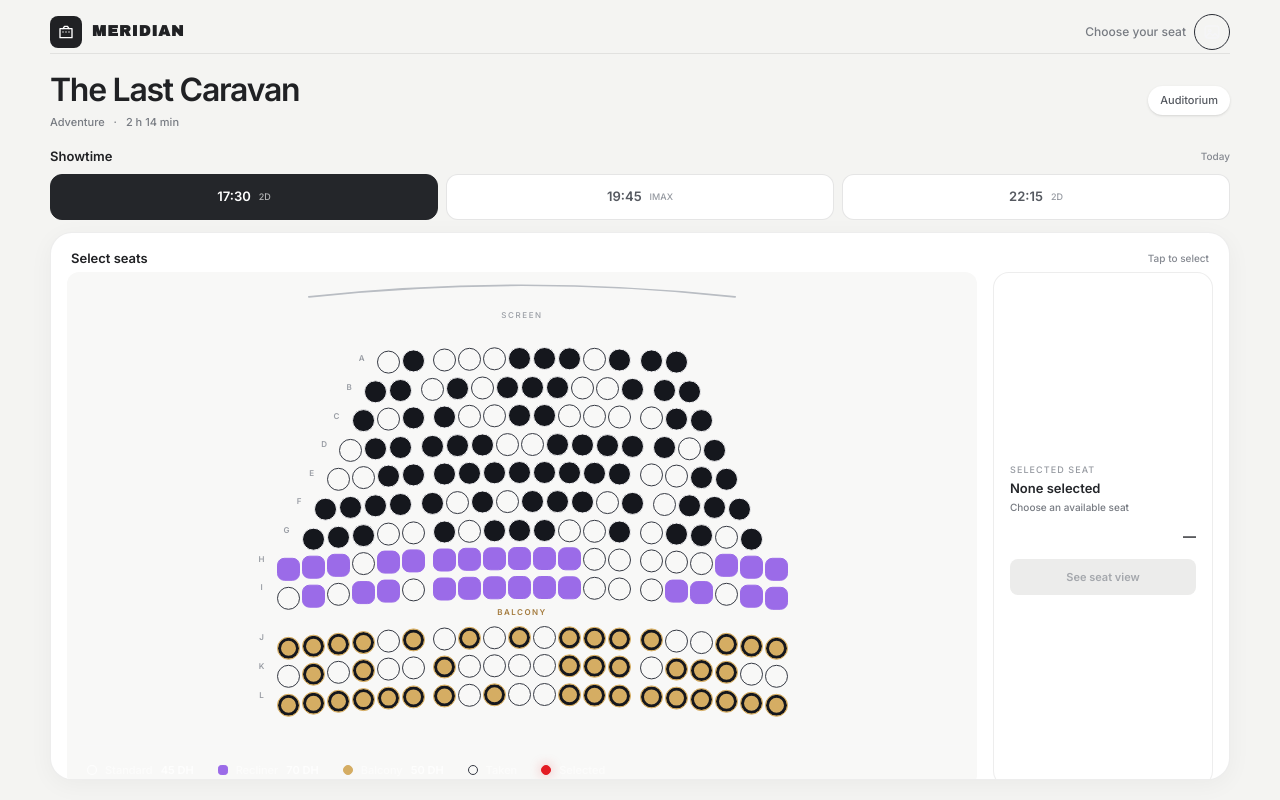
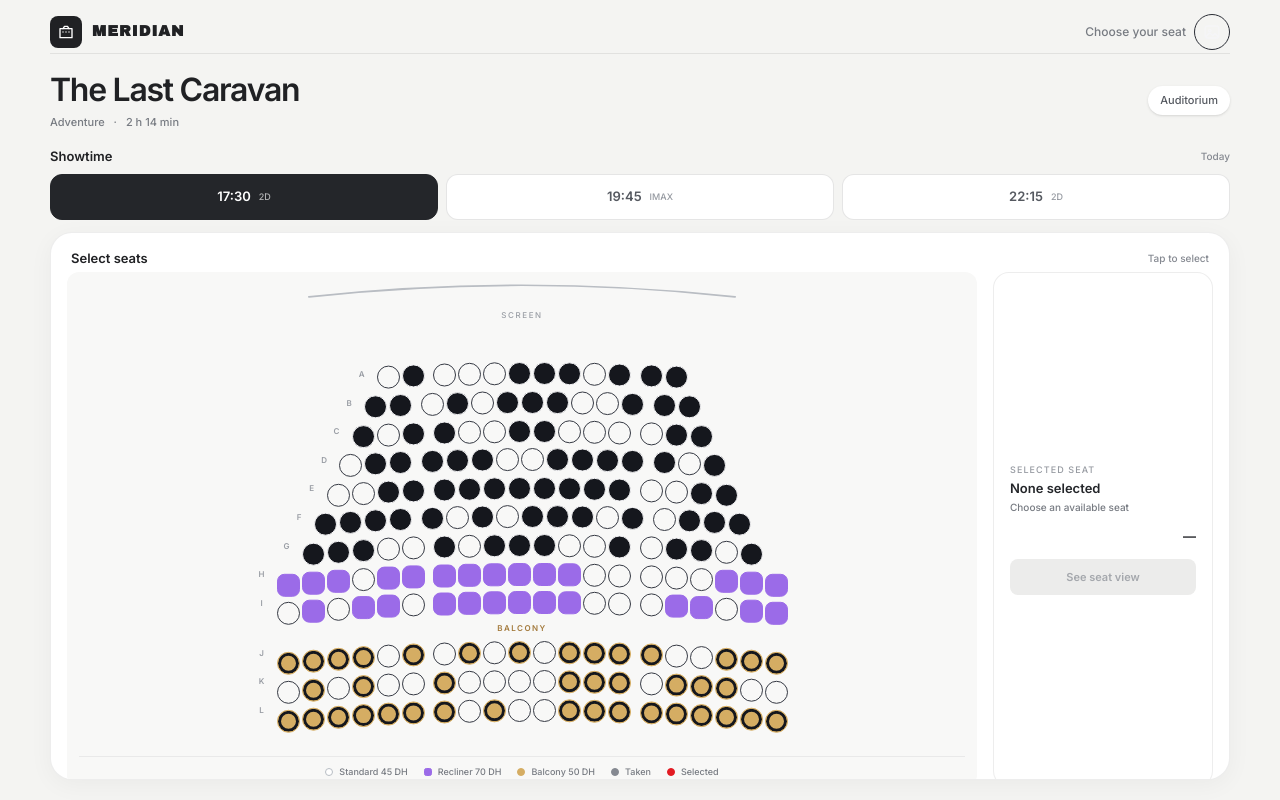
Before and after one commit to aouidate47/cinema, a Next.js app: page /hall-3/1730 in a window 1280 px wide. Built offline with nearby package versions, Linux system fonts and the light colour scheme.

Commit message:
Make seat legend minimal

```diff
--- a/components/Legend.tsx
+++ b/components/Legend.tsx
@@ -1,16 +1,16 @@
 import type { Hall } from "@/types";
 
-const dot = "inline-block size-2.5 shrink-0 border-[1.8px]";
+const dot = "inline-block size-2 shrink-0 border";
 
 export default function Legend({ hall }: { hall: Hall }) {
   const hasBal = hall.balFrom < hall.rows.length;
   return (
-    <div className="mt-5 flex flex-wrap items-center justify-center gap-x-5 gap-y-3 border-t border-white/[0.07] px-2 pt-4 text-[11px] font-medium text-white/55 sm:justify-start sm:gap-x-6">
-      <span className="inline-flex items-center gap-2"><i className={`${dot} rounded-full border-white/75 bg-white/10`} />Standard <b className="font-semibold text-white/80">{hall.priceStd} DH</b></span>
-      <span className="inline-flex items-center gap-2"><i className={`${dot} rounded-[32%] border-plum bg-plum`} />Recliner <b className="font-semibold text-white/80">{hall.priceRec} DH</b></span>
-      {hasBal && <span className="inline-flex items-center gap-2"><i className={`${dot} rounded-full border-gold bg-gold shadow-[inset_0_0_0_3px_#15171d`} />Balcony <b className="font-semibold text-white/80">{hall.priceBal} DH</b></span>}
-      <span className="inline-flex items-center gap-2"><i className={`${dot} rounded-full border-taken bg-[linear-gradient(45deg,transparent_38%,#8d929e_38%_62%,transparent_62%),var(--taken)]`} />Taken</span>
-      <span className="inline-flex items-center gap-2"><i className={`${dot} rounded-full border-brand bg-brand shadow-[0_0_12px_rgba(227,27,35,.35)]`} />Selected</span>
+    <div className="flex shrink-0 flex-wrap items-center justify-center gap-x-4 gap-y-1 border-t border-black/[0.06] px-1 pt-2 text-[9px] text-[#777b82]">
+      <span className="inline-flex items-center gap-1.5"><i className={`${dot} rounded-full border-[#b8bdc4] bg-white`} />Standard {hall.priceStd} DH</span>
+      <span className="inline-flex items-center gap-1.5"><i className={`${dot} rounded-[30%] border-[#9b6be8] bg-[#9b6be8]`} />Recliner {hall.priceRec} DH</span>
+      {hasBal && <span className="inline-flex items-center gap-1.5"><i className={`${dot} rounded-full border-[#d5ad63] bg-[#d5ad63]`} />Balcony {hall.priceBal} DH</span>}
+      <span className="inline-flex items-center gap-1.5"><i className={`${dot} rounded-full border-[#858991] bg-[#858991]`} />Taken</span>
+      <span className="inline-flex items-center gap-1.5"><i className={`${dot} rounded-full border-[#e31b23] bg-[#e31b23]`} />Selected</span>
     </div>
   );
 }
```
